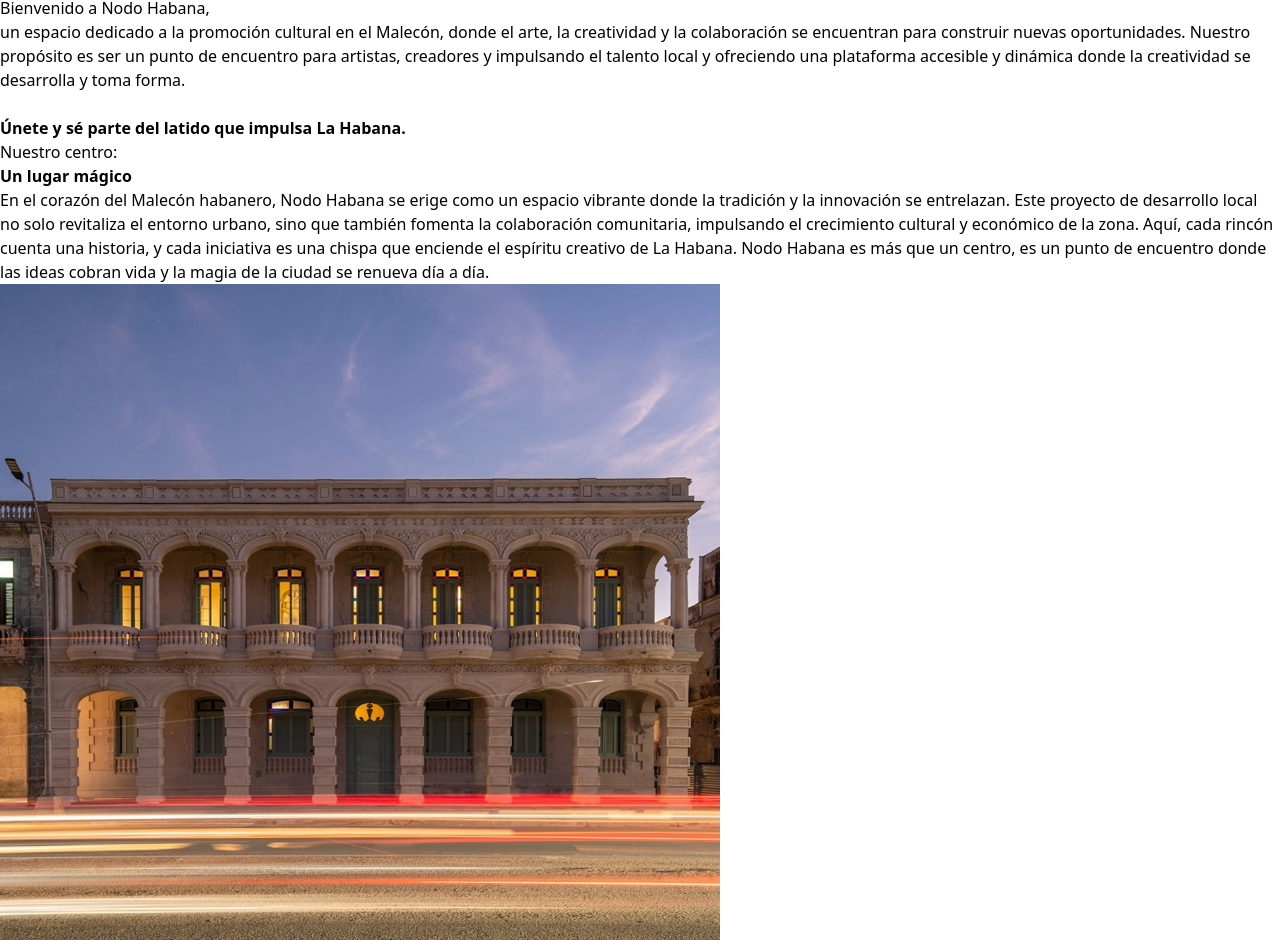
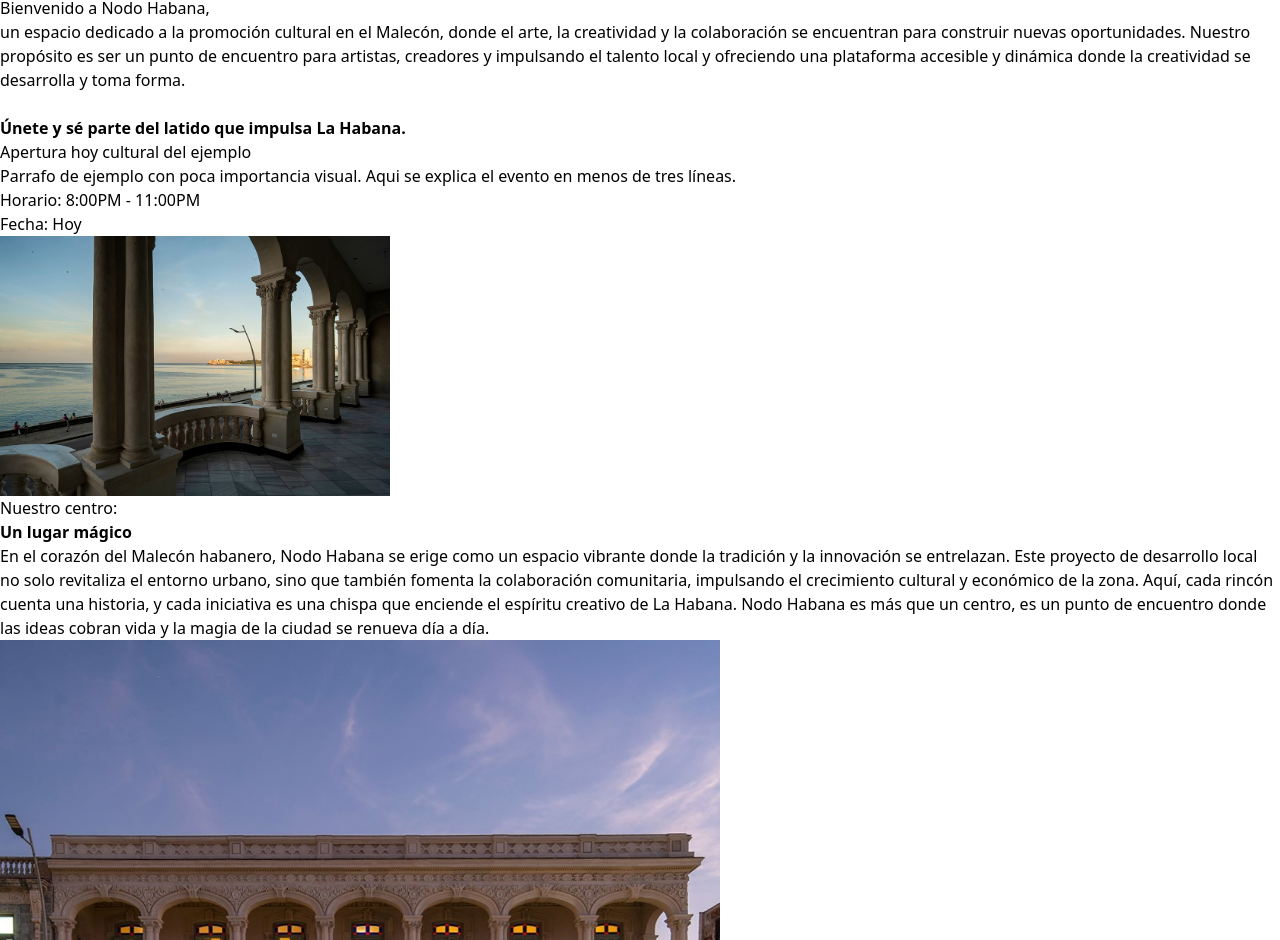
Before and after one commit to fantasyfuerte/nodo-habana, a Next.js app: page / in a window 1280 px wide. Shown: the part 891-1831 px from the top of the page. Built offline with nearby package versions, Linux system fonts and the light colour scheme.

Commit message:
Fixing time error

```diff
--- a/src/app/cartelera/lib/constants.ts
+++ b/src/app/cartelera/lib/constants.ts
@@ -17,7 +17,7 @@ export const eventArticles = [
     img: "/balcon.jpeg",
   },
   {
-    title: "Apertura cultural del ejemplo",
+    title: "Apertura hoy cultural del ejemplo",
     paragraph:
       "Parrafo de ejemplo con poca importancia visual. Aqui se explica el evento en menos de tres líneas.",
     time: ["8:00PM", "11:00PM"],
--- a/src/app/cartelera/ui/Event.tsx
+++ b/src/app/cartelera/ui/Event.tsx
@@ -10,7 +10,7 @@ export interface Event {
 
 export default function Event({ title, paragraph, time, date, img }: Event) {
   const today = new Date();
-  const daysLeft = Math.round(
+  const daysLeft = Math.ceil(
     (Date.parse(date.toString()) - Date.parse(today.toString())) / 86400000
   );
 
--- a/src/app/page.tsx
+++ b/src/app/page.tsx
@@ -1,5 +1,12 @@
 import ArticlesList from "./ui/ArticlesList";
 import SocialLinks from "./ui/SocialLinks";
+import Event from "./cartelera/ui/Event";
+import { eventArticles } from "./cartelera/lib/constants";
+const today = new Date();
+
+const todayEvent = eventArticles.find(
+  (a) => a.date.getDate() == today.getDate()
+);
 
 export default function Home() {
   return (
@@ -14,13 +21,13 @@ export default function Home() {
             ¿Quiénes somos?
           </h3>
           <p className="text-center px-2 md:px-44 text-md md:text-lg text-gray-800 first-letter:ml-10">
-            Bienvenido a Nodo Habana,<br></br> un espacio dedicado a la promoción
-            cultural en el Malecón, donde el arte, la creatividad y la
+            Bienvenido a Nodo Habana,<br></br> un espacio dedicado a la
+            promoción cultural en el Malecón, donde el arte, la creatividad y la
             colaboración se encuentran para construir nuevas oportunidades.
-            Nuestro propósito es ser un punto de encuentro para
-            artistas, creadores y impulsando el talento local y ofreciendo una
-            plataforma accesible y dinámica donde la creatividad se desarrolla y
-            toma forma.<br></br>
+            Nuestro propósito es ser un punto de encuentro para artistas,
+            creadores y impulsando el talento local y ofreciendo una plataforma
+            accesible y dinámica donde la creatividad se desarrolla y toma
+            forma.<br></br>
             <br></br>
             <strong className="md:text-[19px]">
               Únete y sé parte del latido que impulsa La Habana.
@@ -28,6 +35,7 @@ export default function Home() {
           </p>
         </article>
       </section>
+      <section>{todayEvent && <Event {...todayEvent} />}</section>
       <ArticlesList />
     </main>
   );
```
